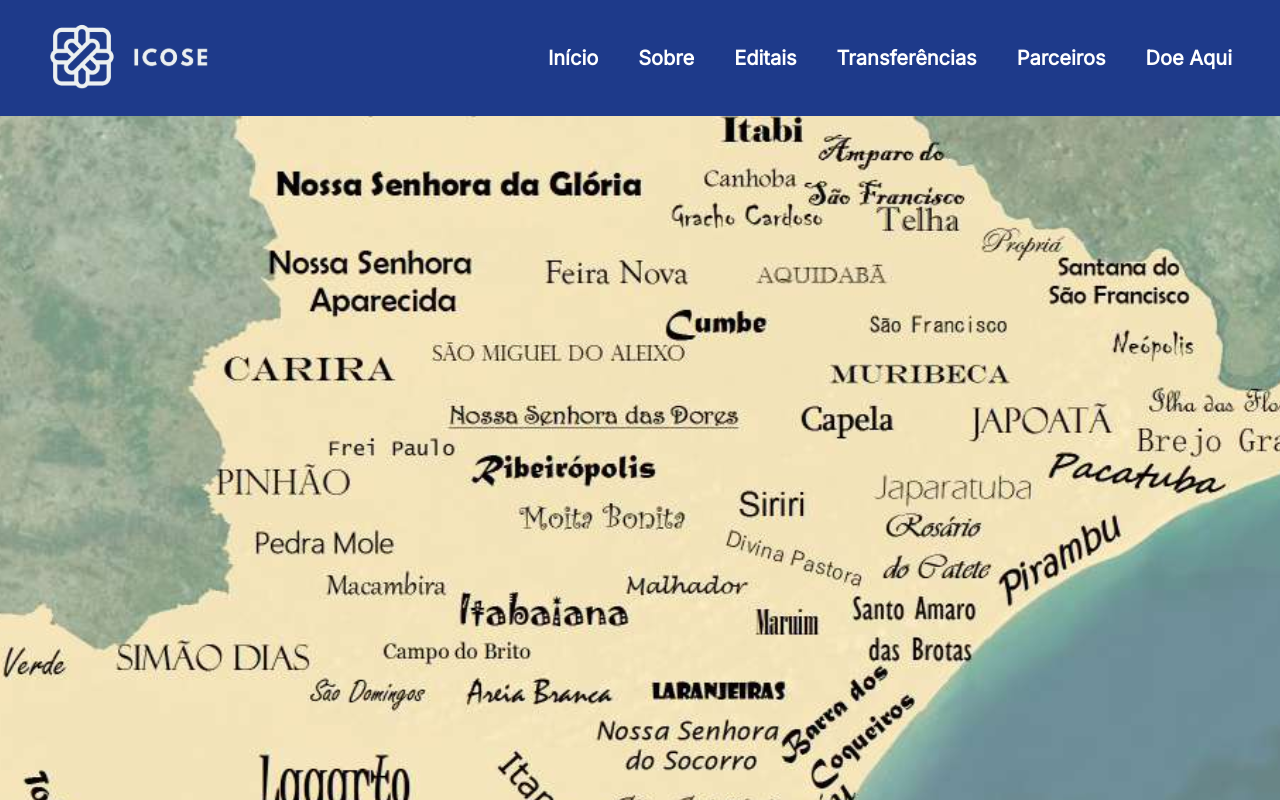
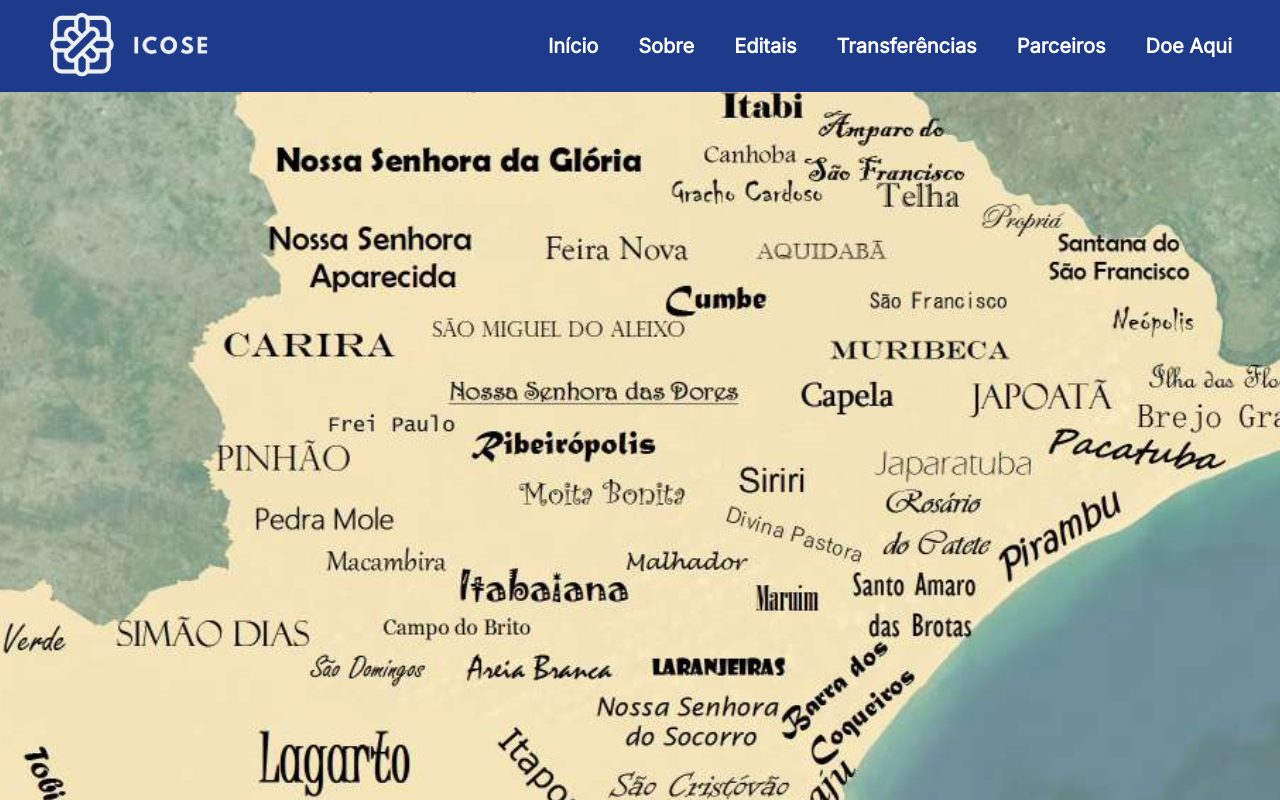
Before and after one commit to softeam-org/icose-web, a React (Vite) app: page / in a window 1280 px wide. Shown: the top 800 px of the page. Built offline with nearby package versions, Linux system fonts and the light colour scheme.

Commit message:
Modifica padding do headder

```diff
--- a/src/components/Header/Header.jsx
+++ b/src/components/Header/Header.jsx
@@ -4,7 +4,7 @@ import HeaderLogo from "@/components/Header/Logo";
 function Header() {
   return (
     <div className="sticky z-50 inset-x-0 top-0 bg-standard-blue">
-      <div className="mx-12 py-4 xl:py-6 flex gap-4 justify-between items-center">
+      <div className="sm:mx-12 mx-6 py-3 flex gap-4 justify-between items-center">
         <HeaderLogo />
         <NavBar />
       </div>
```
